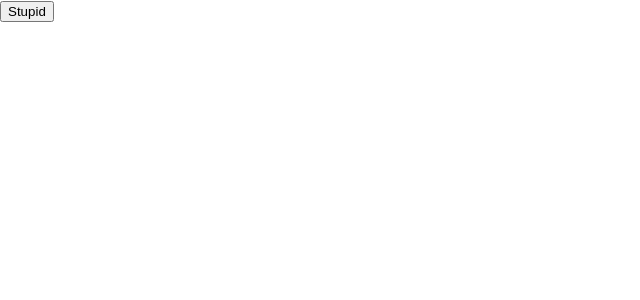
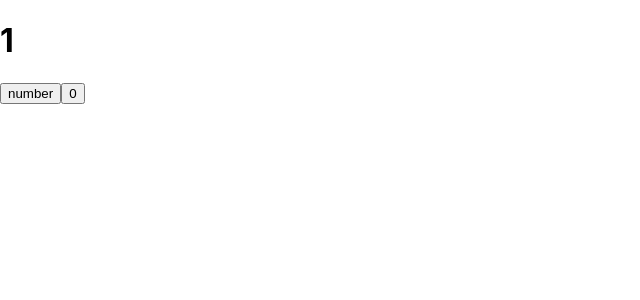
Before and after one commit to alleksandr93/MicroTasks_it-incubator, a React (Create React App) app: page / in a window 1280 px wide. Shown: the top 300 px of the page, without its empty margins (0-640 px from the left). Built offline with nearby package versions, Linux system fonts and the light colour scheme.

Commit message:
Learn useState

```diff
--- a/src/App.tsx
+++ b/src/App.tsx
@@ -1,4 +1,4 @@
-import React, {MouseEvent} from 'react';
+import React, {MouseEvent, useState} from 'react';
 import './App.css';
 import {Header} from './site/Header';
 import {Body} from './site/Body';
@@ -8,27 +8,18 @@
 import {Button} from './components/Button';
 
 function App() {
-    const students = [
-        {id: 1, name: 'James', age: 8},
-        {id: 2, name: 'Robert', age: 18},
-        {id: 3, name: 'John', age: 28},
-        {id: 4, name: 'Michael', age: 38},
-        {id: 5, name: 'William', age: 48},
-        {id: 6, name: 'David', age: 58},
-        {id: 7, name: 'Richard', age: 68},
-        {id: 8, name: 'Joseph', age: 78},
-        {id: 9, name: 'Thomas', age: 88},
-        {id: 10, name: 'Charles', age: 98},
-        {id: 11, name: 'Christopher', age: 100},
-    ]
-
-    const clickLog = () => {
-        console.log('I am stupid button')
+    let [a, setA] = useState(1)
+    const onClickHandler = () => {
+        setA(++a)
+    }
+    const onClickResetHamdler = () => {
+        setA(a = 0)
     }
     return (
         <>
-            <Button name={'Stupid'} callBack={clickLog}/>
-
+            <h1>{a}</h1>
+            <button onClick={onClickHandler}>number</button>
+            <button onClick={onClickResetHamdler}>0</button>
         </>
 
     );
```
